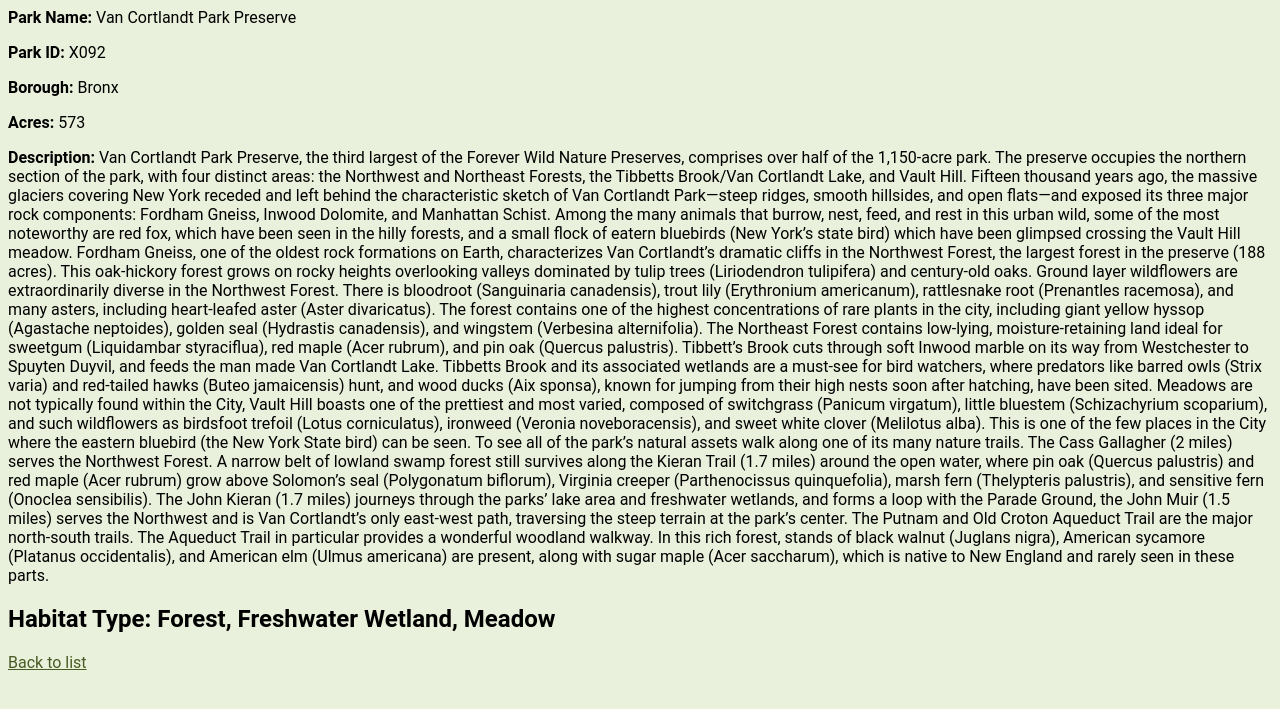
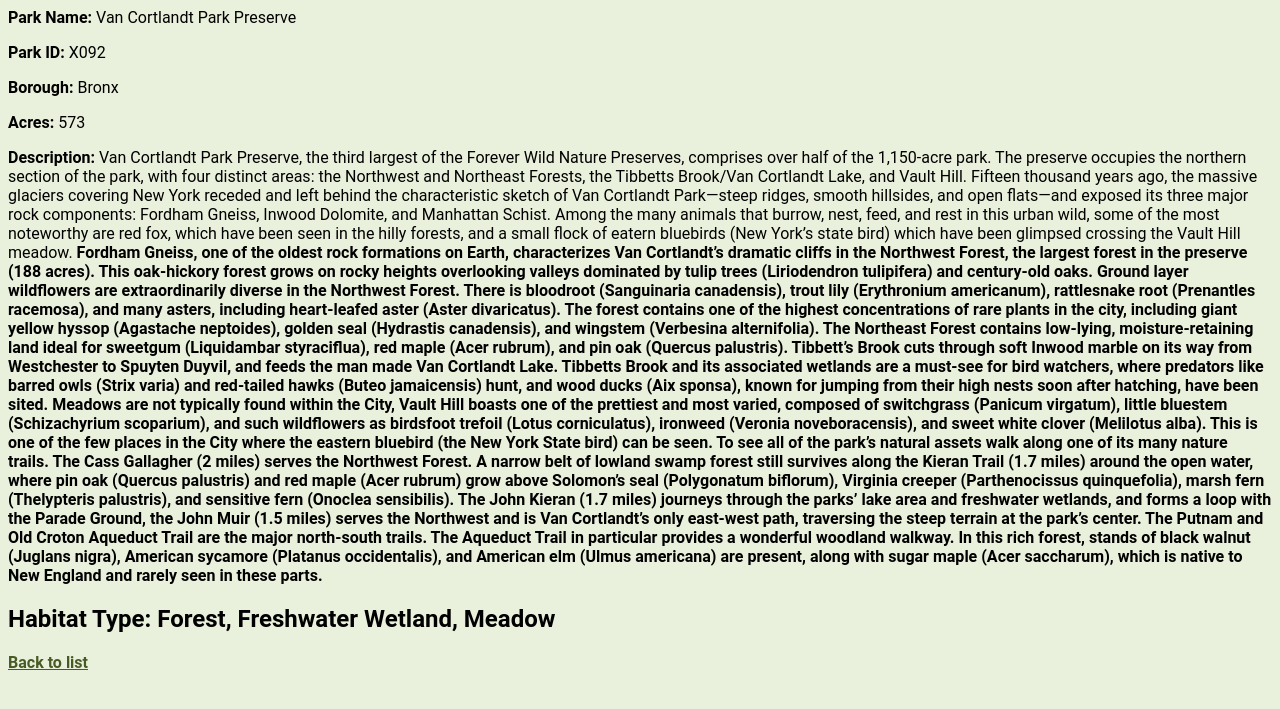
Before and after one commit to annabellamelvin/annabellamelvin.github.io, a Jekyll site: the page Nature_Preserves/parks/X092_573.html, which Jekyll copies as it is, in a window 1280 px wide. Shown: the top 709 px of the page. Built offline with Jekyll 4.4.1, drawn with Linux system fonts in a browser that asks for light colours.

```diff
--- a/Nature_Preserves/parks/X092_573.html
+++ b/Nature_Preserves/parks/X092_573.html
@@ -25,7 +25,7 @@
          flock of eatern bluebirds (New York’s state bird) which have been glimpsed crossing
          the Vault Hill meadow.&#xD;
          &#xD;
-         Fordham Gneiss, one of the oldest rock formations on Earth, characterizes Van Cortlandt’s
+         <b>Fordham Gneiss, one of the oldest rock formations on Earth, characterizes Van Cortlandt’s
          dramatic cliffs in the Northwest Forest, the largest forest in the preserve (188 acres).
          This oak-hickory forest grows on rocky heights overlooking valleys dominated by tulip
          trees (Liriodendron tulipifera) and century-old oaks. Ground layer wildflowers are
@@ -48,7 +48,7 @@
          the few places in the City where the eastern bluebird (the New York State bird) can
          be seen.&#xD;
          &#xD;
-         To see all of the park’s natural assets walk along one of its many nature trails.
+         <b>To see all of the park’s natural assets walk along one of its many nature trails.
          The Cass Gallagher  (2 miles) serves the Northwest Forest. A narrow belt of lowland
          swamp forest still survives along the Kieran Trail (1.7 miles) around the open water,
          where pin oak (Quercus palustris) and red maple (Acer rubrum) grow above Solomon’s
```
